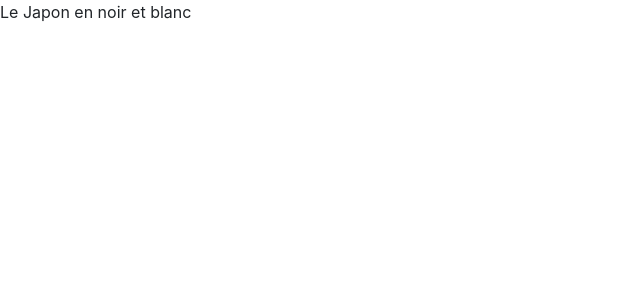
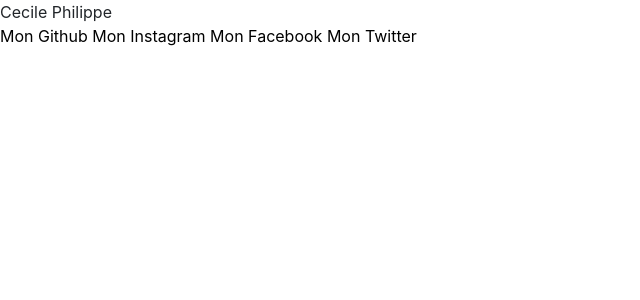
Before and after one commit to Cphil31/temptest, a Symfony app: template templates/default/index.html.twig in a window 1280 px wide. Shown: the top 300 px of the page, without its empty margins (0-640 px from the left). Run offline with Twig, Linux system fonts and the light colour scheme; the template is opened without the code that fills it, so the values that code supplies are empty; some libraries are stand-ins or nearby versions.

Commit message:
mise en page

```diff
--- a/templates/default/index.html.twig
+++ b/templates/default/index.html.twig
@@ -4,6 +4,12 @@
 
 {% block body %}
 
-            <div class="cool">Le Japon en noir et blanc </div>
+            <div class="cool">Cecile Philippe </div>
+            <div class="menu">
+                    <a href="" style="color:black;" >Mon Github</a>
+                    <a href="" style="color:black;">Mon Instagram</a>
+                    <a href="" style="color:black;">Mon Facebook</a>
+                    <a href="" style="color:black;">Mon Twitter</a>
+            </div>
 
 {% endblock %}
```
Also changed, not shown: assets/css/app.css (+11 -3 lines).
